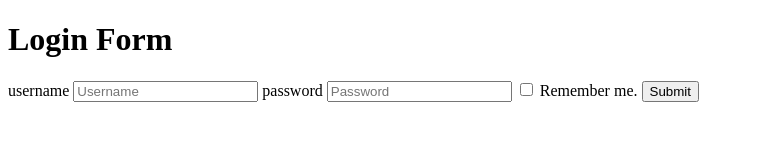
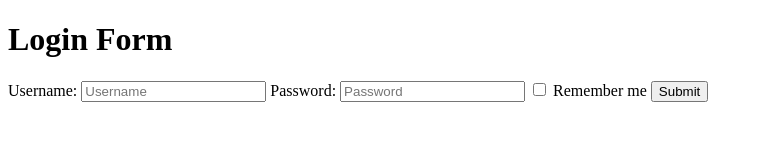
Before and after one commit to acciojob/remember-me-login-form-justtshreyansh, a website: page main.html in a window 1280 px wide. Shown: the whole page, without its empty margins (0-763 px from the left). Drawn offline with Linux system fonts and the light colour scheme.

Commit message:
created a submission

```diff
--- a/main.html
+++ b/main.html
@@ -10,12 +10,12 @@
 	<!-- the entire body must be written by student -->
 	<h1>Login Form</h1>
 	<form onsubmit="submitHandler(event)">
-		<label for="username" >username</label>
+		<label for="username" >Username:</label>
 		<input type="text" placeholder="Username" id="username"/>
-		<label for="password" >password</label>
+		<label for="password" >Password:</label>
 		<input type="password" placeholder="Password" id="password"/>
 		<input type="checkbox" id="checkbox"/>
-		<label for="checkbox">Remember me.</label>
+		<label for="checkbox">Remember me</label>
 		<input type="submit" value="Submit" id="#submit"/>
 	</form>
 	<button id="existing">Login as existing user</button>
```
